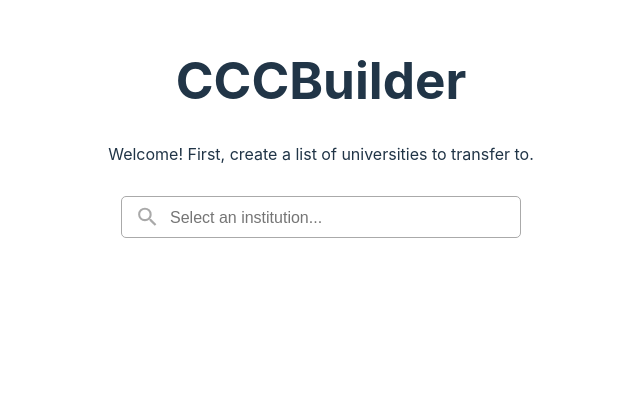
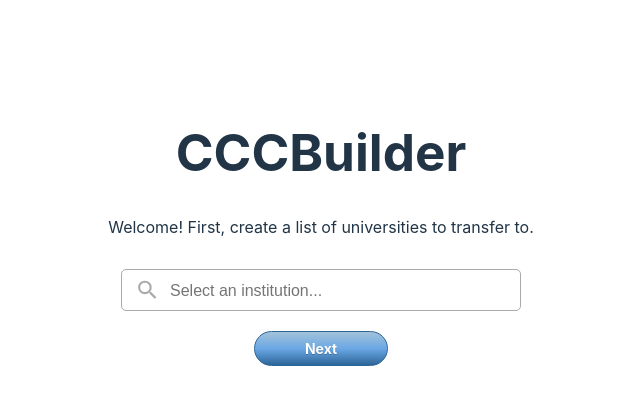
Before and after one commit to michaelrgarcia/ccc-builder, a React (Vite) app: page / in a window 1280 px wide. Shown: the part 172-576 px from the top of the page, without its empty margins (319-959 px from the left). Built offline with nearby package versions, Linux system fonts and the light colour scheme.

Commit message:
Create next btn

```diff
--- a/src/components/App.jsx
+++ b/src/components/App.jsx
@@ -18,6 +18,9 @@
       </header>
       <main>
         <Autocomplete options={schools} updateParent={setSelectedSchools} />
+        <button type="button" className="next">
+          Next
+        </button>
       </main>
     </>
   );
--- a/src/styles/App.css
+++ b/src/styles/App.css
@@ -1,4 +1,35 @@
 header {
-  margin-top: -200px;
   margin-bottom: 20px;
 }
+
+.next {
+  background: linear-gradient(to bottom, #a2c2da 0%, #6ba8e5 50%, #2c6598 100%);
+  color: white;
+
+  border: 1px solid #2c6598;
+  border-radius: 20px;
+  padding: 8px 50px;
+  margin-top: 20px;
+
+  font-size: 14px;
+  font-weight: bold;
+  text-shadow: 0px 1px 0px rgba(0, 0, 0, 0.2);
+
+  cursor: pointer;
+  outline: none;
+}
+
+.next:active {
+  background: linear-gradient(to bottom, #7dbaf5 0%, #357ab8 50%, #2c6598 100%);
+  box-shadow: inset 0 2px 4px 0 #000;
+}
+
+.next:focus {
+  outline: 1px solid rgb(0, 0, 0);
+}
+
+.next:hover {
+  background: linear-gradient(to bottom, #c4e2f9 0%, #7dbaf5 50%, #357ab8 100%);
+  border: 1px solid #2c6598;
+  border-radius: 20px;
+}
```
